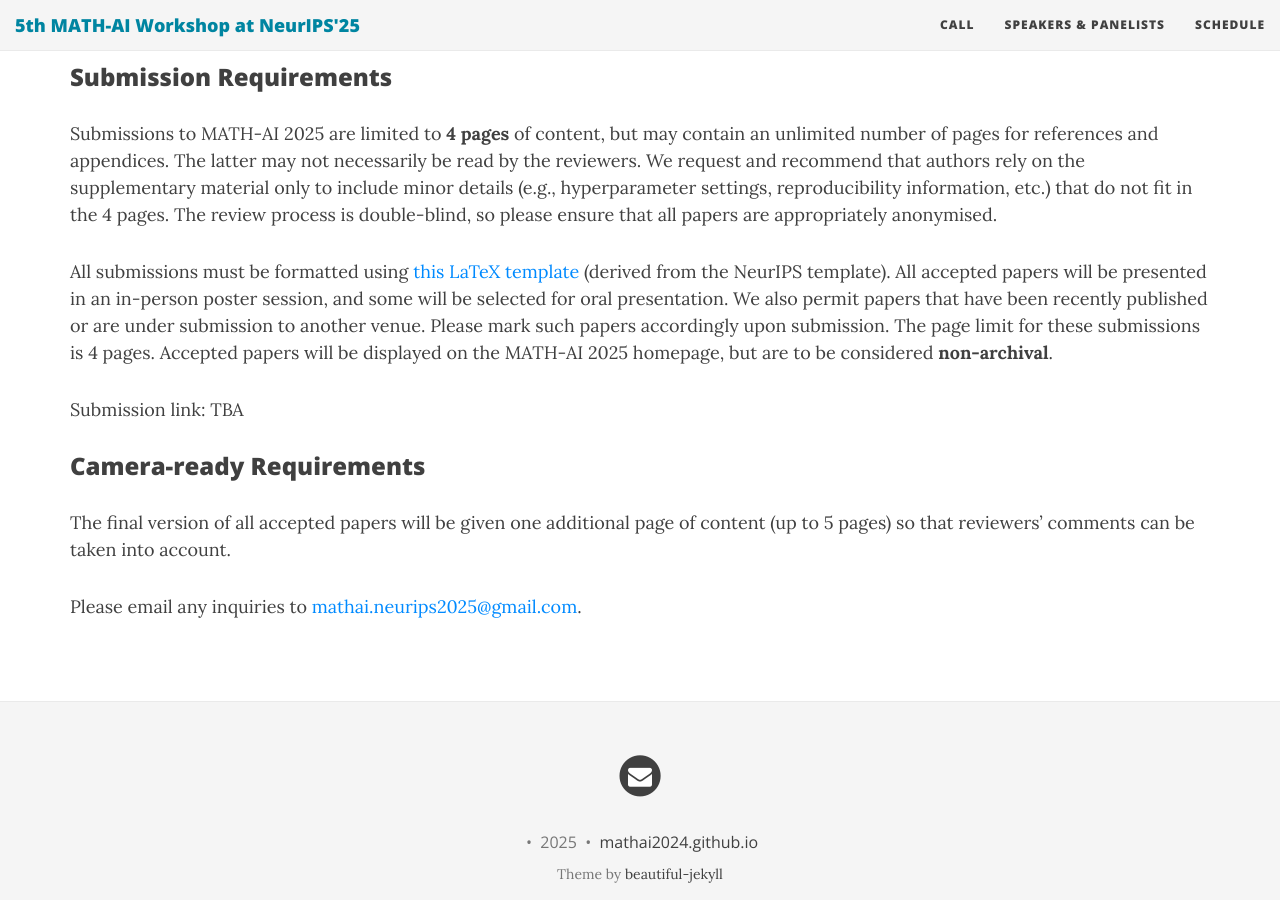
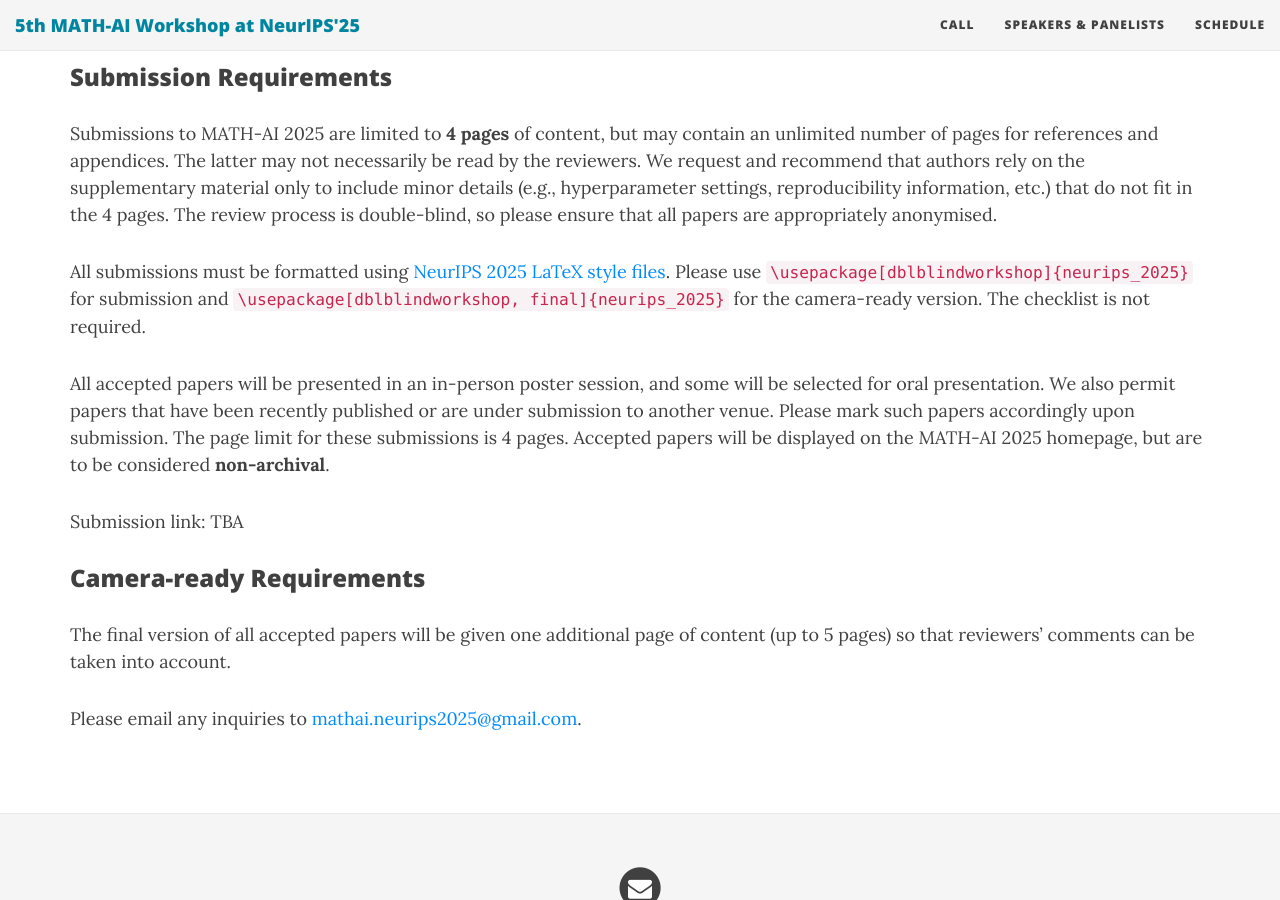
Before and after one commit to mathai2025/mathai2025.github.io, a Jekyll site: the page built from cfp.md, in a window 1280 px wide and 900 px high, scrolled down 1196 px. Built offline with Jekyll 4.4.1, drawn with Linux system fonts in a browser that asks for light colours; nearby versions of some CDN libraries.

Commit message:
update cfp

```diff
--- a/cfp.md
+++ b/cfp.md
@@ -35,7 +35,9 @@ This workshop is centered on the intersection of deep learning and mathematical
 
 Submissions to MATH-AI 2025 are limited to **4 pages** of content, but may contain an unlimited number of pages for references and appendices. The latter may not necessarily be read by the reviewers. We request and recommend that authors rely on the supplementary material only to include minor details (e.g., hyperparameter settings, reproducibility information, etc.) that do not fit in the 4 pages. The review process is double-blind, so please ensure that all papers are appropriately anonymised.
 
-All submissions must be formatted using [this LaTeX template](https://github.com/mathai2025/mathai2025.github.io/raw/refs/heads/main/_data/mathai_neurips2025_template.zip) (derived from the NeurIPS template). All accepted papers will be presented in an in-person poster session, and some will be selected for oral presentation. We also permit papers that have been recently published or are under submission to another venue. Please mark such papers accordingly upon submission. The page limit for these submissions is 4 pages. Accepted papers will be displayed on the MATH-AI 2025 homepage, but are to be considered **non-archival**.
+All submissions must be formatted using [NeurIPS 2025 LaTeX style files](https://media.neurips.cc/Conferences/NeurIPS2025/Styles.zip). Please use <code>\usepackage[dblblindworkshop]{neurips_2025}</code> for submission and <code>\usepackage[dblblindworkshop, final]{neurips_2025}</code> for the camera-ready version. The checklist is not required.
+
+All accepted papers will be presented in an in-person poster session, and some will be selected for oral presentation. We also permit papers that have been recently published or are under submission to another venue. Please mark such papers accordingly upon submission. The page limit for these submissions is 4 pages. Accepted papers will be displayed on the MATH-AI 2025 homepage, but are to be considered **non-archival**.
 
 Submission link: TBA
 
```
